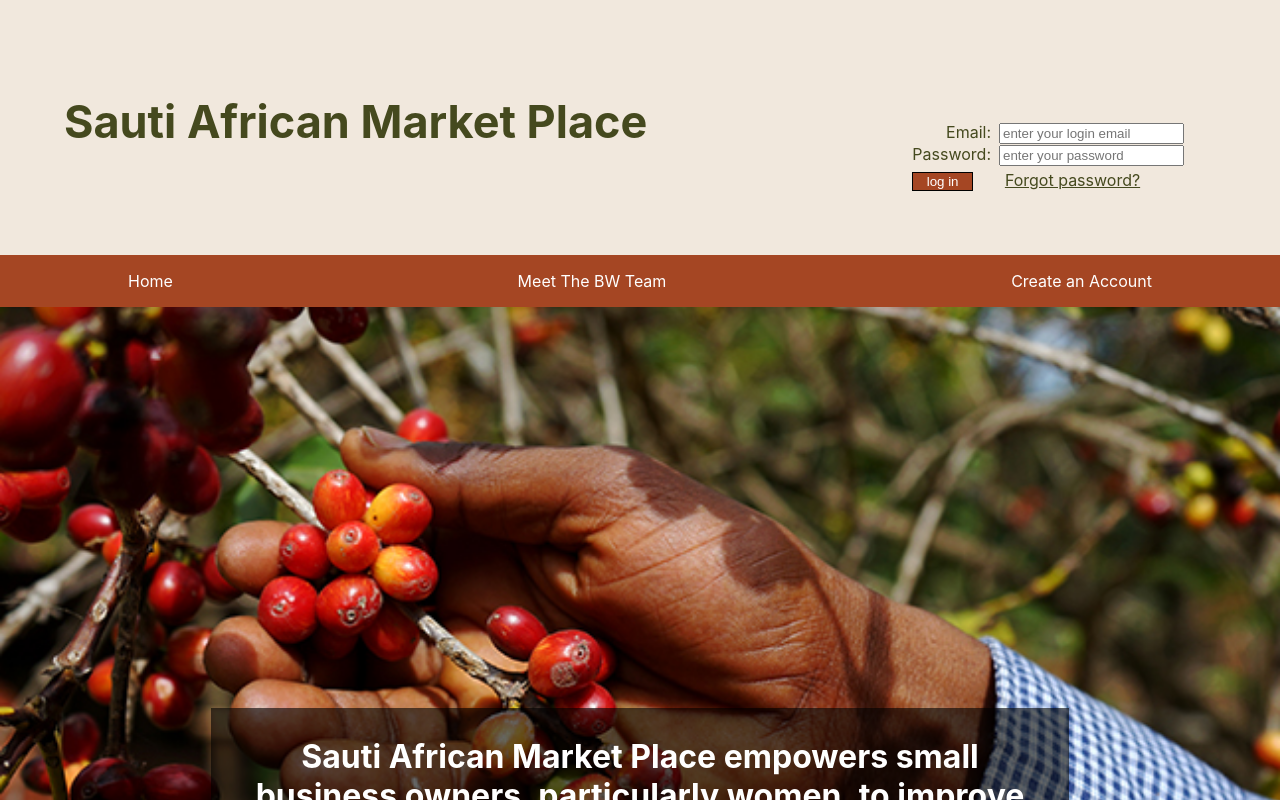
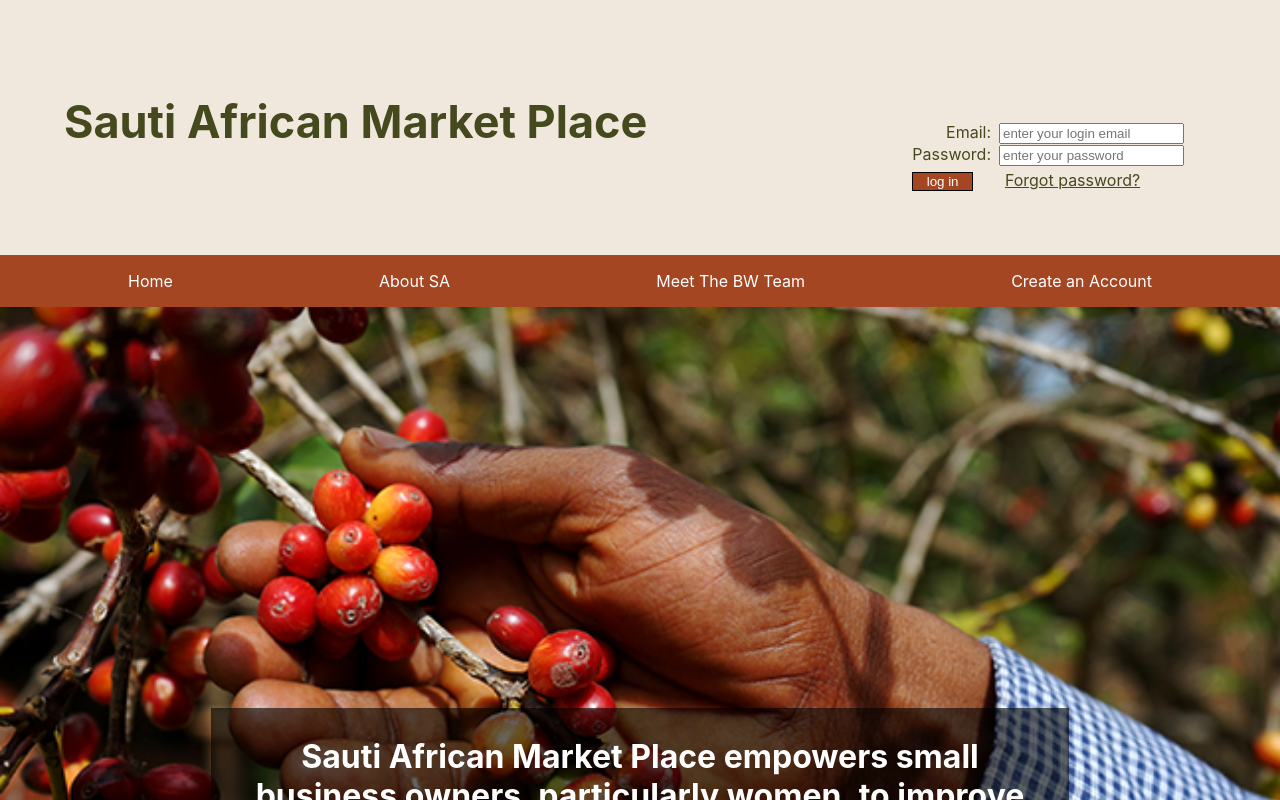
Before and after one commit to TrackTeam-175-African-MarketPlace-BW/Front-End-African-Market-Place, a React (Create React App) app: page / in a window 1280 px wide. Shown: the top 800 px of the page. Built offline with nearby package versions, Linux system fonts and the light colour scheme; a web font is replaced by a local one.

Commit message:
final navigation changes

```diff
--- a/src/components/NewNavigation.js
+++ b/src/components/NewNavigation.js
@@ -74,6 +74,7 @@ const Navigation = (props) => {
             </MainDiv>
             <NavDiv>
                 <Link to="/">Home</Link>
+                <Link to="/info">About SA</Link>
                 {/* {props.isLoggedIn ? <></> : <Link to="/login"> Current Users: Log In</Link>} */}
                 <Link to="/team">Meet The BW Team</Link>
                 {props.isLoggedIn ? <></> : <Link to="/register">Create an Account</Link>}
```
